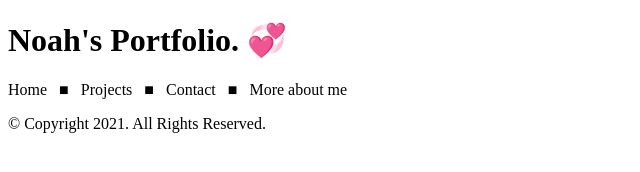
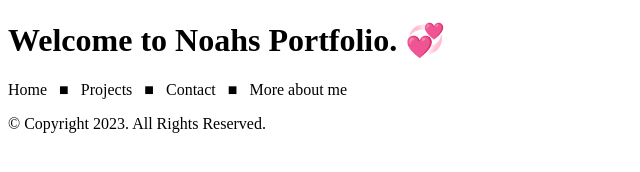
Before and after one commit to ilynoahxx/ilynoahxx.github.io, a plain HTML site: page index.html in a window 1280 px wide. Shown: the whole page, without its empty margins (0-640 px from the left). Drawn offline with Linux system fonts and the light colour scheme.

Commit message:
Update index.html

```diff
--- a/index.html
+++ b/index.html
@@ -1,13 +1,13 @@
+<!DOCTYPE html>
 
-<!DOCTYPE html>
 
 <html lang="en">
 	<head>
 	<meta charset="utf-8">
-		<title>My Template</title>
+	<title>Noah's Portfolio</title>
 	</head>
 <body>
-			<header> <h1>Noah's Portfolio. &#128158;</h1> </header>
+	<header> <h1>Welcome to Noahs Portfolio. &#128158;</h1> </header>
 
 	<nav>
 			<p>Home &nbsp; &#9632; &nbsp;
@@ -24,7 +24,7 @@
 	<footer>
 
 			<p></p>
-			<p>&copy; Copyright 2021. All Rights Reserved.</p>
+			<p>&copy; Copyright 2023. All Rights Reserved.</p>
 
 
 	</footer>
```
